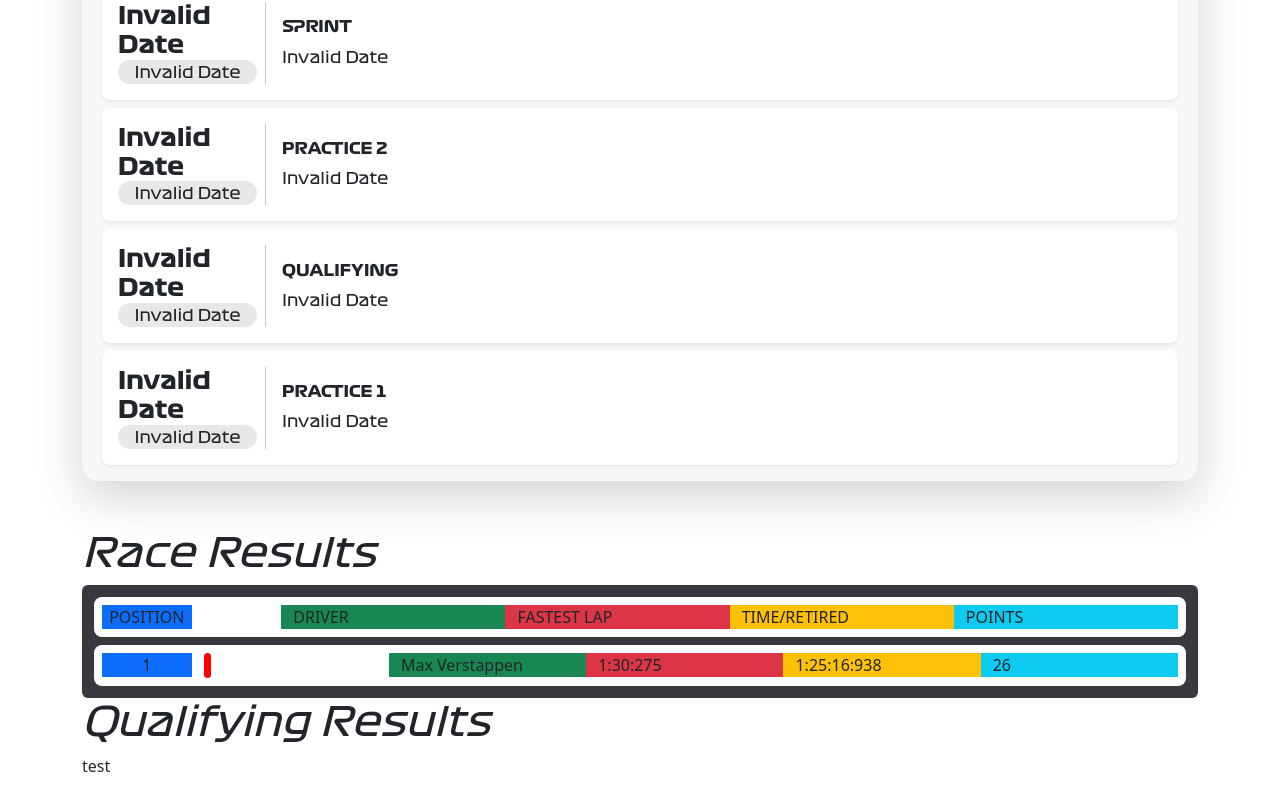
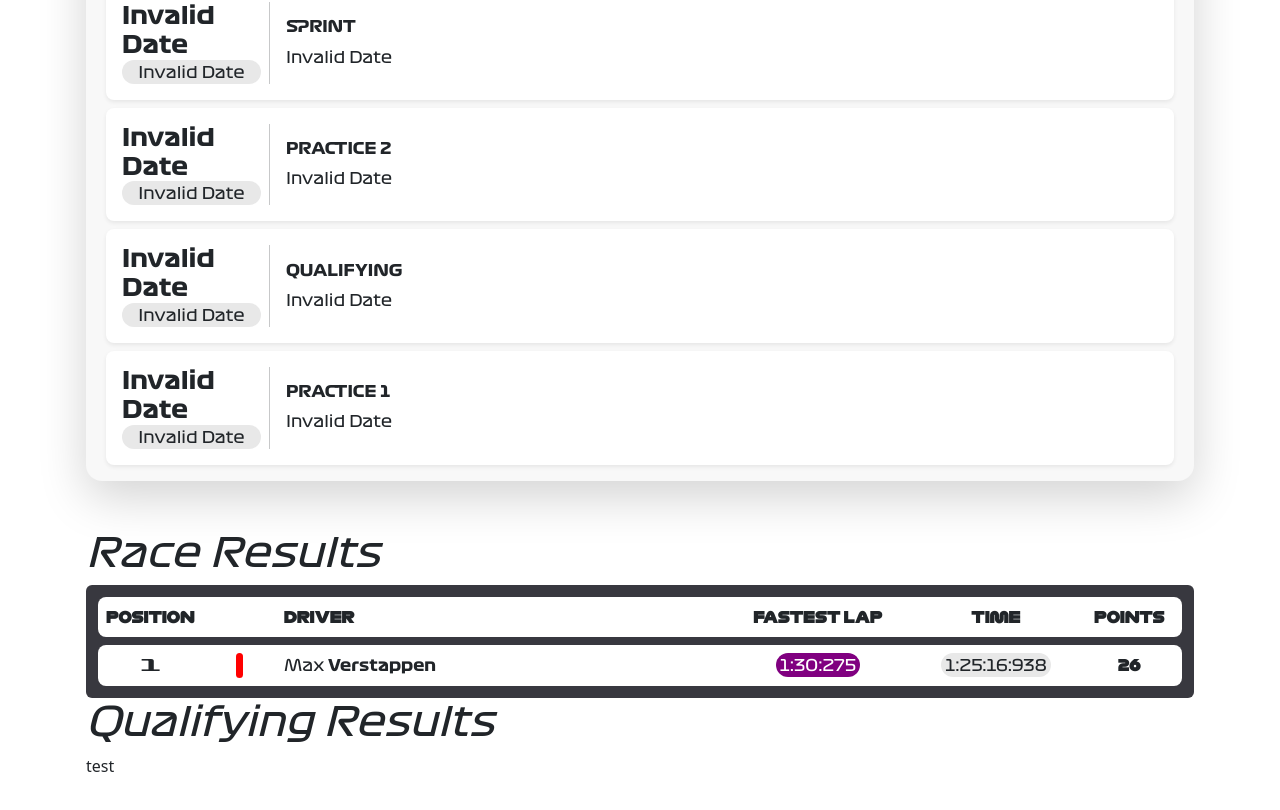
Before and after one commit to David-SDA/f1_webapp, a React (Create React App) app: page /schedule/1/1 in a window 1280 px wide. Shown: the part 355-1165 px from the top of the page. Built offline with nearby package versions, Linux system fonts and the light colour scheme; no server answers.

Commit message:
Fin du style du classement d'une course

```diff
--- a/src/components/raceResults/RaceResultsContainer.jsx
+++ b/src/components/raceResults/RaceResultsContainer.jsx
@@ -12,46 +12,48 @@
     return (
         <Container className="p-0">
             <p className="h1 align-self-start fst-italic" style={{fontFamily: "Formula1-Regular", letterSpacing: "0.0005rem"}}>Race Results</p>
-            <Container className="d-flex flex-column p-2 rounded" style={{backgroundColor: "#38383f"}}>
-                <Row className="d-flex flex-nowrap flex-row justify-content-around align-items-center bg-white m-1 p-2 rounded-3">
-                    <Col className="bg-primary p-0" xs={1} sm={1} md={1} lg={1}>
-                        <p className="m-0 text-center">POSITION</p>
+            <Container className="d-flex flex-column p-0 p-sm-2 rounded" style={{backgroundColor: "#38383f"}}>
+                <Row className="d-flex flex-nowrap flex-row justify-content-around align-items-center bg-white m-1 p-1 p-sm-2 rounded-3">
+                    <Col className="p-0" xs={1} sm={1} md={1} lg={1}>
+                        <p className="m-0 text-center d-none d-lg-block" style={{fontFamily: "Formula1-Black", letterSpacing: "0.0005rem"}}>POSITION</p>
+                        <p className="m-0 text-center d-block d-lg-none" style={{fontFamily: "Formula1-Black", letterSpacing: "0.0005rem"}}>POS</p>
                     </Col>
-                    <Col className="d-flex flex-row justify-content-center align-items-center" xs={1} sm={1} md={1} lg={1}>
+                    <Col xs={2} sm={1} md={1} lg={1}>
                     </Col>
-                    <Col className="bg-success">
-                        <p className="m-0">DRIVER</p>
+                    <Col className="p-0" xs={2} sm={6} md={4} lg={5}>
+                        <p className="m-0 d-none d-sm-block" style={{fontFamily: "Formula1-Black", letterSpacing: "0.0005rem"}}>DRIVER</p>
+                        <p className="m-0 d-block d-sm-none" style={{fontFamily: "Formula1-Black", letterSpacing: "0.0005rem"}}>DRI</p>
                     </Col>
-                    <Col className="bg-danger">
-                        <p className="m-0">FASTEST LAP</p>
+                    <Col className="p-0 d-none d-md-block" md={3} lg={2}>
+                        <p className="m-0 text-center" style={{fontFamily: "Formula1-Black", letterSpacing: "0.0005rem"}}>FASTEST LAP</p>
                     </Col>
-                    <Col className="bg-warning">
-                        <p className="m-0">TIME/RETIRED</p>
+                    <Col className="p-0" xs={5} sm={3} md={2} lg={2}>
+                        <p className="m-0 text-center" style={{fontFamily: "Formula1-Black", letterSpacing: "0.0005rem"}}>TIME</p>
                     </Col>
-                    <Col className="bg-info">
-                        <p className="m-0">POINTS</p>
+                    <Col className="p-0" xs={2} sm={1} md={1} lg={1}>
+                        <p className="m-0 text-center d-none d-lg-block" style={{fontFamily: "Formula1-Black", letterSpacing: "0.0005rem"}}>POINTS</p>
+                        <p className="m-0 text-center d-block d-lg-none" style={{fontFamily: "Formula1-Black", letterSpacing: "0.0005rem"}}>PTS</p>
                     </Col>
                 </Row>
-                <Row className="d-flex flex-nowrap flex-row justify-content-around align-items-center bg-white m-1 p-2 rounded-3">
-                    <Col className="bg-primary p-0" xs={1} sm={1} md={1} lg={1}>
-                        <p className="m-0 text-center">1</p>
+                <Row className="d-flex flex-nowrap flex-row justify-content-around align-items-center bg-white m-1 p-1 p-sm-2 rounded-3">
+                    <Col className="p-0" xs={1} sm={1} md={1} lg={1}>
+                        <p className="m-0 text-center text-xs" style={{fontFamily: "Formula1-Wide", letterSpacing: "0.0005rem"}}>1</p>
                     </Col>
-                    <Col>
+                    <Col className="d-flex flex-row justify-content-center align-items-center" xs={2} sm={1} md={1} lg={1}>
                         <div className="rounded-3" style={MyBar}></div>
                     </Col>
-                    <Col className="bg-success">
-                        <p className="m-0 d-none d-md-block">Max Verstappen</p>
-                        <p className="m-0 d-none d-sm-block d-md-none">Verstappen</p>
-                        <p className="m-0 d-block d-sm-none">VER</p>
+                    <Col className="p-0" xs={2} sm={6} md={4} lg={5}>
+                        <p className="m-0 d-none d-sm-block" style={{fontFamily: "Formula1-Bold", letterSpacing: "0.0005rem"}}><span style={{fontFamily: "Formula1-Regular", letterSpacing: "0.0005rem"}}>Max</span> Verstappen</p>
+                        <p className="m-0 d-block d-sm-none" style={{fontFamily: "Formula1-Bold", letterSpacing: "0.0005rem"}}>VER</p>
                     </Col>
-                    <Col className="bg-danger">
-                        <p className="m-0">1:30:275</p>
+                    <Col className="p-0 d-none d-md-block" md={3} lg={2}>
+                        <p className="m-0 text-center" style={{fontFamily: "Formula1-Regular", letterSpacing: "0.0005rem"}}><span className="rounded-5 p-1 text-white" style={{backgroundColor: "purple"}}>1:30:275</span></p>
                     </Col>
-                    <Col className="bg-warning">
-                        <p className="m-0">1:25:16:938</p>
+                    <Col className="p-0"  xs={5} sm={3} md={2} lg={2}>
+                        <p className="m-0 text-center" style={{fontFamily: "Formula1-Regular", letterSpacing: "0.0005rem"}}><span className="rounded-5 p-1" style={{backgroundColor: "#e8e8e8"}}>1:25:16:938</span></p>
                     </Col>
-                    <Col className="bg-info">
-                        <p className="m-0">26</p>
+                    <Col className="p-0" xs={2} sm={1} md={1} lg={1}>
+                        <p className="m-0 text-center" style={{fontFamily: "Formula1-Black", letterSpacing: "0.0005rem"}}>26</p>
                     </Col>
                 </Row>
             </Container>
--- a/src/components/raceResults/RoundResultsPage.jsx
+++ b/src/components/raceResults/RoundResultsPage.jsx
@@ -12,7 +12,7 @@
     let { round, format } = useParams();
 
     return (
-        <Container className="d-flex flex-column justify-content-center align-items-center pt-3 pb-3">
+        <Container className="d-flex flex-column justify-content-center align-items-center pt-3 pb-3 ps-1 ps-sm-3 pe-1 pe-sm-3">
             <RaceContainer round={round} />
             <RaceResultsContainer />
             <QualifyingResultsContainer />
```
